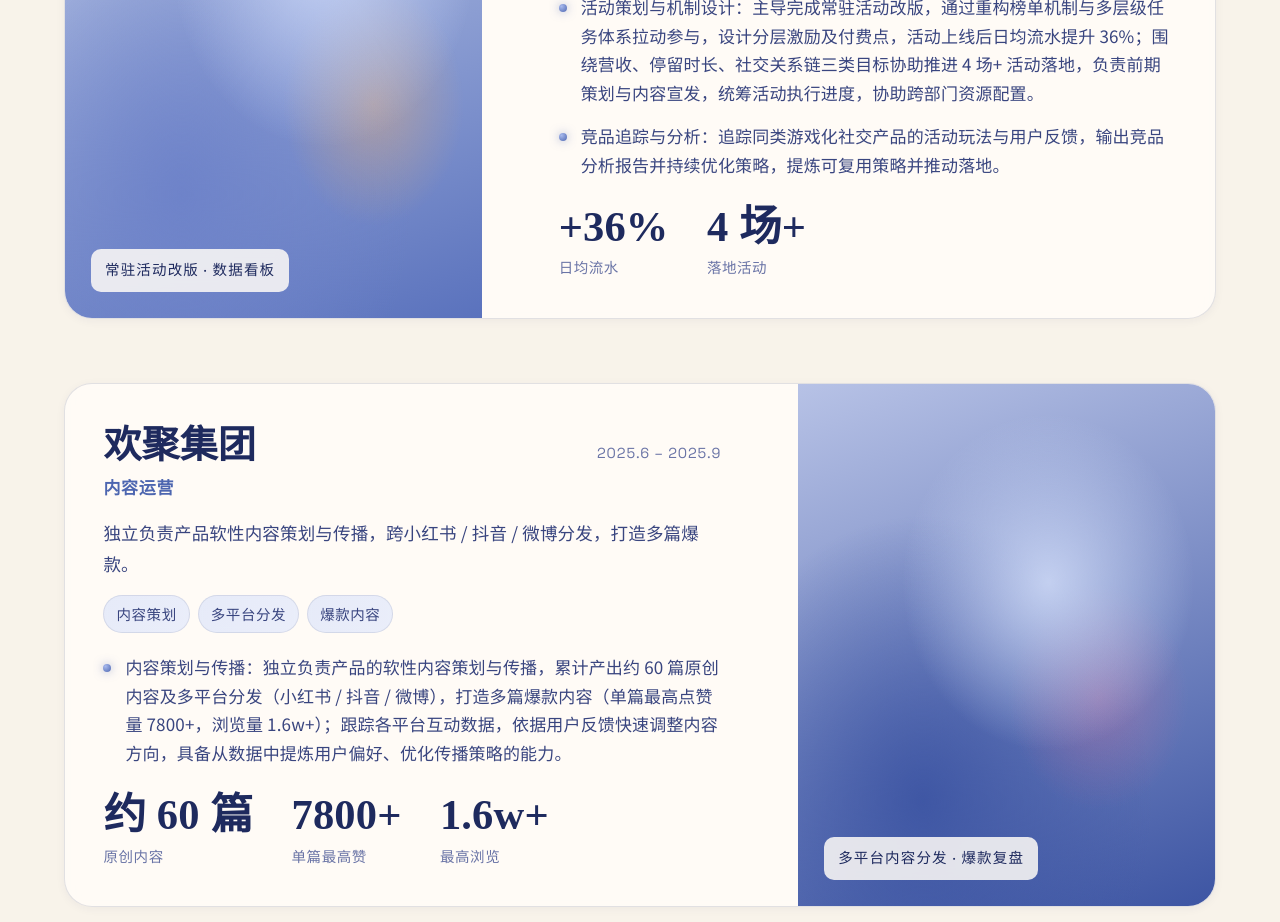
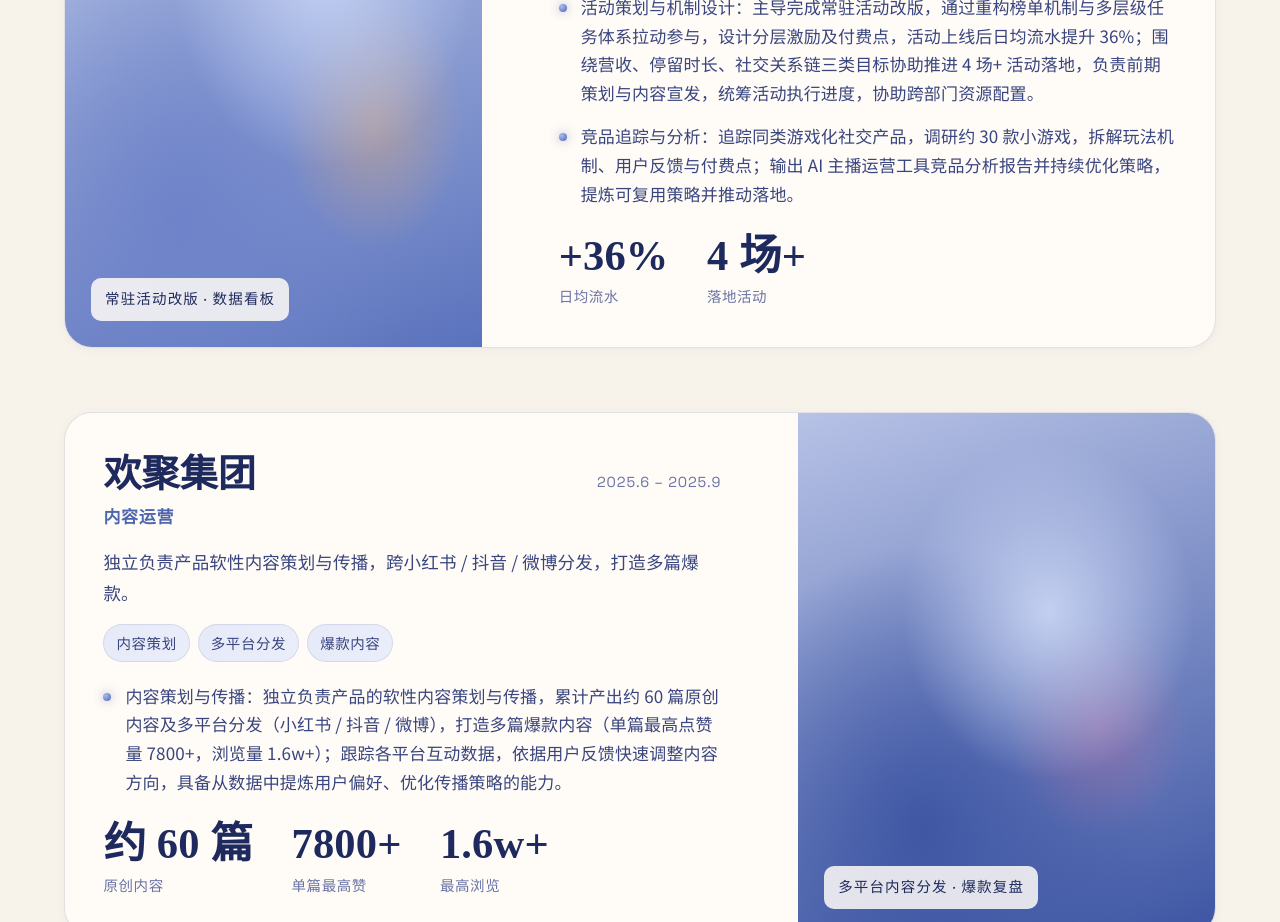
Before and after one commit to 321BUN/profolio1, a React (Vite) app in the folder portfolio-source/: page / in a window 1280 px wide. Shown: the part 4560-5482 px from the top of the page. Built offline with nearby package versions, Linux system fonts and the light colour scheme.

Commit message:
趣丸竞品追踪与分析内容更新：30款小游戏调研与AI主播运营工具竞品分析

```diff
--- a/portfolio-source/src/data/resume.js
+++ b/portfolio-source/src/data/resume.js
@@ -55,7 +55,7 @@
       '主导常驻活动改版与 4 场+ 线上运营活动落地，以竞品分析持续优化运营策略。',
     highlights: [
       '活动策划与机制设计：主导完成常驻活动改版，通过重构榜单机制与多层级任务体系拉动参与，设计分层激励及付费点，活动上线后日均流水提升 36%；围绕营收、停留时长、社交关系链三类目标协助推进 4 场+ 活动落地，负责前期策划与内容宣发，统筹活动执行进度，协助跨部门资源配置。',
-      '竞品追踪与分析：追踪同类游戏化社交产品的活动玩法与用户反馈，输出竞品分析报告并持续优化策略，提炼可复用策略并推动落地。',
+      '竞品追踪与分析：追踪同类游戏化社交产品，调研约 30 款小游戏，拆解玩法机制、用户反馈与付费点；输出 AI 主播运营工具竞品分析报告并持续优化策略，提炼可复用策略并推动落地。',
     ],
     metrics: [
       { k: '日均流水', v: '+36%' },
```
